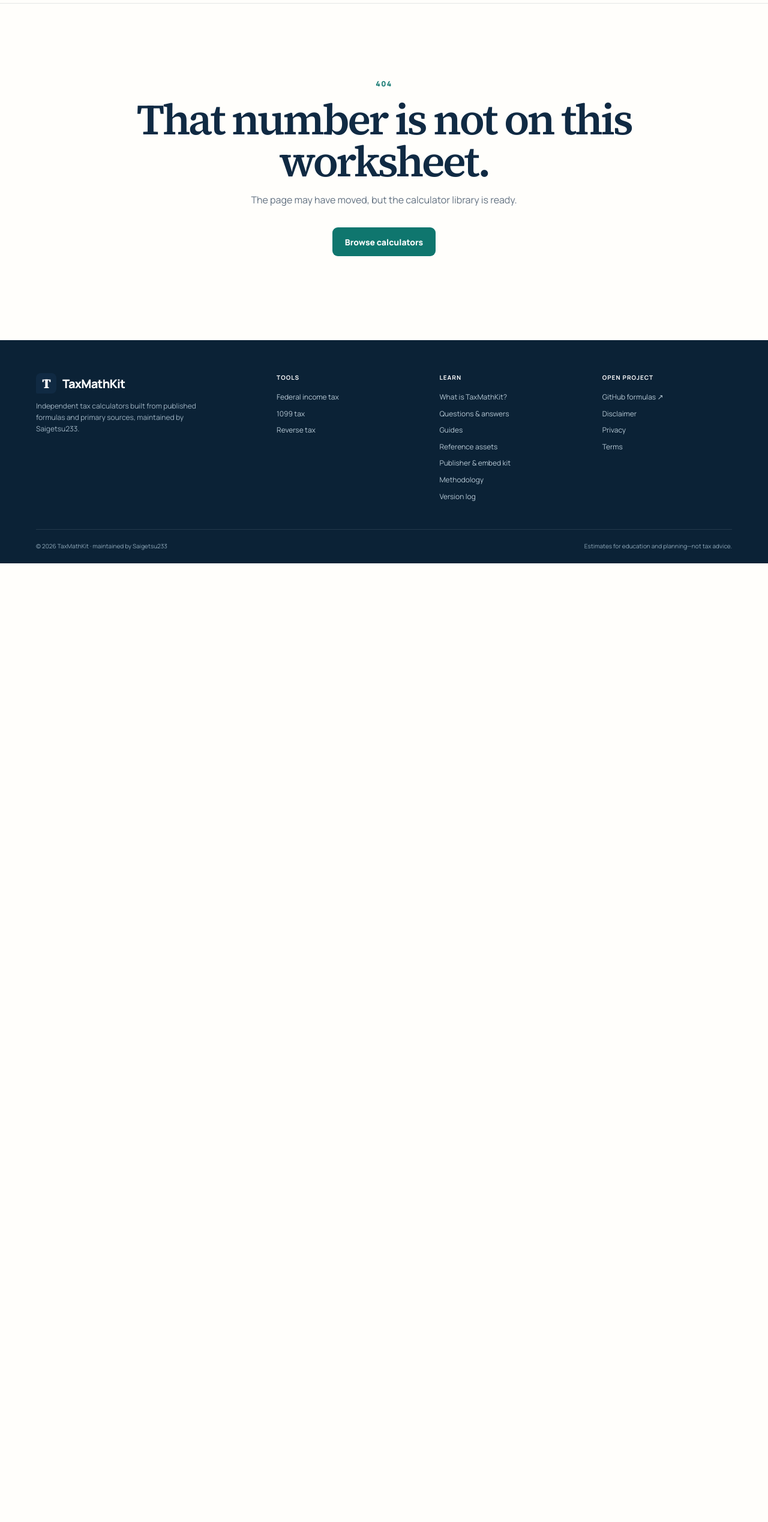
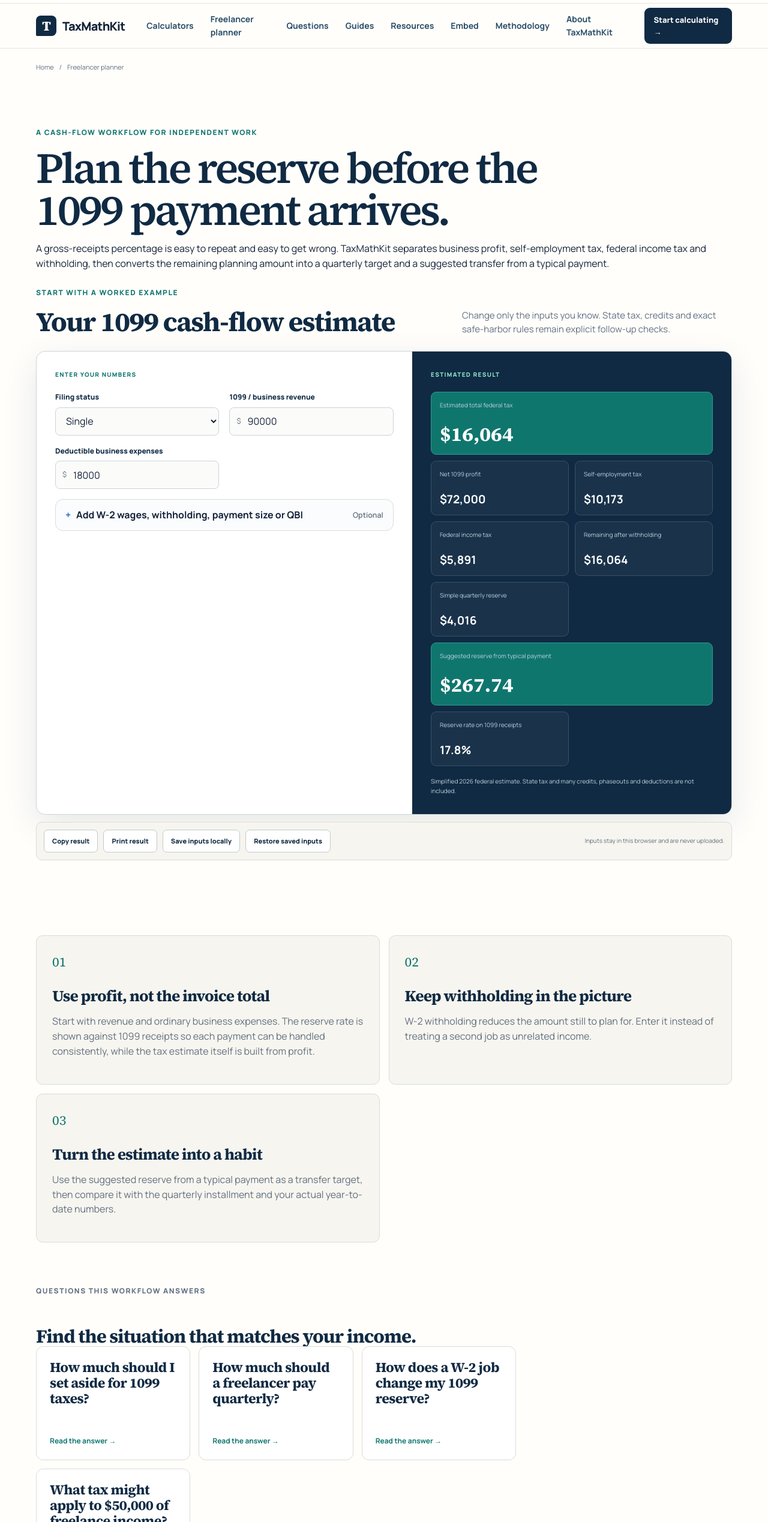
Before and after one commit to Saigetsu233/taxmathkit-calculators, a Next.js app: page /freelancer-tax-planner in a window 1280 px wide. Before the commit this address had no page. Shown: the part 69-2606 px from the top of the page at 60% size. Before the commit the page ends 1008 px from the top, so only its background shows below. Built offline with nearby package versions, Linux system fonts and the light colour scheme.

Commit message:
Deepen freelancer tax planning workflow

```diff
--- a/app/components/SiteChrome.tsx
+++ b/app/components/SiteChrome.tsx
@@ -10,6 +10,7 @@ export function SiteHeader() {
         </Link>
         <nav className="main-nav" aria-label="Primary navigation">
           <Link href="/#calculators">Calculators</Link>
+          <Link href="/freelancer-tax-planner">Freelancer planner</Link>
           <Link href="/questions">Questions</Link>
           <Link href="/guides">Guides</Link>
           <Link href="/resources">Resources</Link>
@@ -31,7 +32,7 @@ export function SiteFooter() {
           <div className="brand footer-brand"><span className="brand-mark" aria-hidden="true">T</span><span>TaxMathKit</span></div>
           <p>Independent tax calculators built from published formulas and primary sources, maintained by Saigetsu233.</p>
         </div>
-        <div><strong>Tools</strong><Link href="/tools/income-tax-calculator">Federal income tax</Link><Link href="/tools/1099-tax-calculator">1099 tax</Link><Link href="/tools/reverse-sales-tax-calculator">Reverse tax</Link></div>
+        <div><strong>Tools</strong><Link href="/tools/income-tax-calculator">Federal income tax</Link><Link href="/tools/1099-tax-calculator">1099 tax</Link><Link href="/freelancer-tax-planner">Freelancer tax planner</Link><Link href="/tools/reverse-sales-tax-calculator">Reverse tax</Link></div>
         <div><strong>Learn</strong><Link href="/about">What is TaxMathKit?</Link><Link href="/questions">Questions &amp; answers</Link><Link href="/guides">Guides</Link><Link href="/resources">Reference assets</Link><Link href="/resources/for-publishers">Publisher &amp; embed kit</Link><Link href="/methodology">Methodology</Link><Link href="/changelog">Version log</Link></div>
         <div><strong>Open project</strong><a href="https://github.com/Saigetsu233/taxmathkit-calculators" target="_blank" rel="noopener noreferrer">GitHub formulas ↗</a><Link href="/disclaimer">Disclaimer</Link><Link href="/privacy">Privacy</Link><Link href="/terms">Terms</Link></div>
       </div>
--- a/app/components/ToolCalculator.tsx
+++ b/app/components/ToolCalculator.tsx
@@ -366,6 +366,7 @@ function SelfEmploymentCalculator({ combined = false }: { combined?: boolean })
   const [expenses, setExpenses] = useState(18_000);
   const [w2, setW2] = useState(0);
   const [withholding, setWithholding] = useState(0);
+  const [typicalPayment, setTypicalPayment] = useState(1_500);
   const [qbi, setQbi] = useState(false);
   const result = useMemo(() => {
     const profit = Math.max(0, combined ? revenue - expenses : revenue);
@@ -375,8 +376,9 @@ function SelfEmploymentCalculator({ combined = false }: { combined?: boolean })
     const federal = federalIncomeTax(taxableIncome, 2026, status);
     const total = federal + se.total;
     const remaining = Math.max(0, total - withholding);
-    return { profit, se, qbiDeduction, taxableIncome, federal, total, remaining, quarterly: remaining / 4 };
-  }, [revenue, expenses, w2, status, withholding, combined, qbi]);
+    const reserveRate = revenue > 0 ? remaining / revenue : 0;
+    return { profit, se, qbiDeduction, taxableIncome, federal, total, remaining, quarterly: remaining / 4, reserveRate, paymentReserve: typicalPayment * reserveRate };
+  }, [revenue, expenses, w2, status, withholding, combined, qbi, typicalPayment]);
   if (!combined) {
     return (
       <CalculatorFrame note="This isolates 2026 self-employment tax. Use the 1099 calculator for a combined federal income-tax estimate." results={<>
@@ -401,13 +403,16 @@ function SelfEmploymentCalculator({ combined = false }: { combined?: boolean })
       <Metric label="Federal income tax" value={money(result.federal)} />
       <Metric label="Remaining after withholding" value={money(result.remaining)} />
       <Metric label="Simple quarterly reserve" value={money(result.quarterly)} />
+      <Metric label="Suggested reserve from typical payment" value={money(result.paymentReserve, 2)} emphasis />
+      <Metric label="Reserve rate on 1099 receipts" value={percent(result.reserveRate)} />
     </>}>
       <FilingSelect value={status} onChange={setStatus} />
       <NumberInput id="business-revenue" label="1099 / business revenue" value={revenue} onChange={setRevenue} />
       <NumberInput id="business-expenses" label="Deductible business expenses" value={expenses} onChange={setExpenses} />
-      <OptionalFields title="Add W-2 wages, withholding or QBI">
+      <OptionalFields title="Add W-2 wages, withholding, payment size or QBI">
         <NumberInput id="w2-income" label="W-2 wages, if any" value={w2} onChange={setW2} />
         <NumberInput id="federal-withholding" label="Expected federal withholding" value={withholding} onChange={setWithholding} />
+        <NumberInput id="typical-1099-payment" label="Typical 1099 payment" value={typicalPayment} onChange={setTypicalPayment} help="A gross payment amount used to turn the reserve rate into an actionable transfer." />
         <Toggle checked={qbi} onChange={setQbi} label="Apply simplified 20% QBI estimate" help="Eligibility and limits are not tested; off by default." />
       </OptionalFields>
     </CalculatorFrame>
--- /dev/null
+++ b/app/freelancer-tax-planner/page.tsx
@@ -0,0 +1,44 @@
+import type { Metadata } from "next";
+import Link from "next/link";
+import { SiteFooter, SiteHeader } from "../components/SiteChrome";
+import { ToolCalculator } from "../components/ToolCalculator";
+
+export const metadata: Metadata = {
+  title: "Freelancer Tax Planner — Per-Payment 1099 Reserve",
+  description: "Plan how much to set aside from each 1099 payment using business profit, withholding, federal tax and self-employment tax estimates.",
+  alternates: { canonical: "/freelancer-tax-planner" },
+  openGraph: { title: "Freelancer Tax Planner | TaxMathKit", description: "Turn a 1099 tax estimate into a quarterly and per-payment reserve plan." },
+};
+
+const questions = [
+  ["/questions/how-much-to-set-aside-for-1099-taxes", "How much should I set aside for 1099 taxes?"],
+  ["/questions/quarterly-tax-payment-for-freelancers", "How much should a freelancer pay quarterly?"],
+  ["/questions/1099-taxes-with-a-w2-job", "How does a W-2 job change my 1099 reserve?"],
+  ["/questions/tax-on-50000-freelance-income", "What tax might apply to $50,000 of freelance income?"],
+];
+
+export default function FreelancerTaxPlanner() {
+  return (
+    <main>
+      <SiteHeader />
+      <div className="shell breadcrumb"><Link href="/">Home</Link><span>/</span><span>Freelancer planner</span></div>
+      <article className="shell content-page">
+        <p className="eyebrow">A cash-flow workflow for independent work</p>
+        <h1>Plan the reserve before the 1099 payment arrives.</h1>
+        <p className="article-deck">A gross-receipts percentage is easy to repeat and easy to get wrong. TaxMathKit separates business profit, self-employment tax, federal income tax and withholding, then converts the remaining planning amount into a quarterly target and a suggested transfer from a typical payment.</p>
+        <section className="calculator-section" aria-labelledby="planner-calculator">
+          <div className="section-heading compact"><div><p className="eyebrow">Start with a worked example</p><h2 id="planner-calculator">Your 1099 cash-flow estimate</h2></div><p>Change only the inputs you know. State tax, credits and exact safe-harbor rules remain explicit follow-up checks.</p></div>
+          <ToolCalculator slug="1099-tax-calculator" />
+        </section>
+        <section className="principle-grid">
+          <article><span>01</span><h2>Use profit, not the invoice total</h2><p>Start with revenue and ordinary business expenses. The reserve rate is shown against 1099 receipts so each payment can be handled consistently, while the tax estimate itself is built from profit.</p></article>
+          <article><span>02</span><h2>Keep withholding in the picture</h2><p>W-2 withholding reduces the amount still to plan for. Enter it instead of treating a second job as unrelated income.</p></article>
+          <article><span>03</span><h2>Turn the estimate into a habit</h2><p>Use the suggested reserve from a typical payment as a transfer target, then compare it with the quarterly installment and your actual year-to-date numbers.</p></article>
+        </section>
+        <section className="prose-section"><p className="eyebrow">Questions this workflow answers</p><h2>Find the situation that matches your income.</h2><div className="question-preview-grid">{questions.map(([href, title]) => <Link className="question-preview-card" href={href} key={href}><h3>{title}</h3><strong>Read the answer →</strong></Link>)}</div></section>
+        <section className="prose-section"><p className="eyebrow">Method and boundaries</p><h2>A planning estimate is not a payment voucher.</h2><p>The result is a transparent federal planning estimate based on the selected filing status, 2026 brackets, self-employment tax mechanics and entered withholding. Check current IRS instructions, prior-year safe-harbor rules, state obligations, local taxes, credits, retirement contributions and business-specific deductions before filing or paying.</p><Link className="button primary" href="/methodology">Read the calculation methodology →</Link></section>
+      </article>
+      <SiteFooter />
+    </main>
+  );
+}
--- a/app/page.tsx
+++ b/app/page.tsx
@@ -32,7 +32,7 @@ export default function Home() {
             <h1>Tax math you can <em>inspect.</em></h1>
             <p>Fast calculators for federal income, 1099 work, sales tax, capital gains and more—built from published formulas with every assumption in plain English.</p>
             <p className="entity-statement">TaxMathKit is an independent tax calculator website maintained by Saigetsu233. <Link href="/about">What is TaxMathKit? <span aria-hidden="true">→</span></Link></p>
-            <div className="hero-actions"><Link className="button primary" href="/tools/income-tax-calculator">Calculate federal tax</Link><Link className="button secondary" href="#calculators">Browse all 12 tools</Link></div>
+            <div className="hero-actions"><Link className="button primary" href="/tools/income-tax-calculator">Calculate federal tax</Link><Link className="button secondary" href="/freelancer-tax-planner">Plan 1099 cash flow</Link><Link className="button secondary" href="#calculators">Browse all 12 tools</Link></div>
             <div className="trust-line"><span>2025–2026 rates</span><span>No sign-up</span><span>Inputs stay in your browser</span></div>
           </div>
           <div className="formula-panel" aria-label="Example progressive tax calculation">
--- a/app/sitemap.ts
+++ b/app/sitemap.ts
@@ -4,7 +4,7 @@ import { tools } from "./lib/tools";
 import { questions } from "./lib/questions";
 export default function sitemap(): MetadataRoute.Sitemap {
   const base = "https://taxmathkit.com";
-  const staticPaths = ["", "/guides", "/questions", "/resources", "/resources/for-publishers", "/embed", "/about", "/methodology", "/changelog", "/privacy", "/terms", "/disclaimer"];
+  const staticPaths = ["", "/guides", "/questions", "/freelancer-tax-planner", "/resources", "/resources/for-publishers", "/embed", "/about", "/methodology", "/changelog", "/privacy", "/terms", "/disclaimer"];
   const lastModified = new Date("2026-08-07");
   return [
     ...staticPaths.map((path) => ({ url: `${base}${path}`, lastModified, changeFrequency: path ? "monthly" as const : "weekly" as const, priority: path ? 0.6 : 1 })),
```
Also changed, not shown: app/lib/tools.ts (+7 -7 lines), public/llms.txt.
